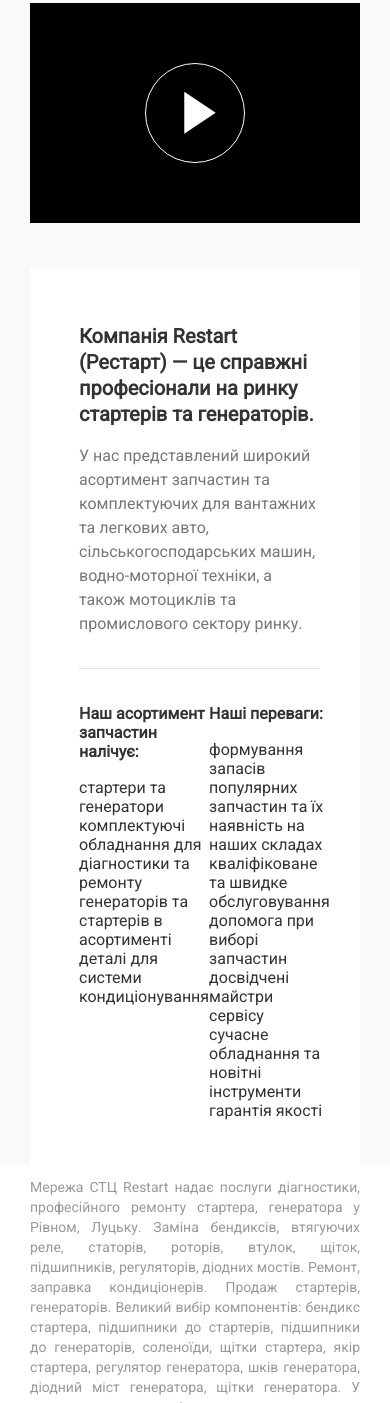
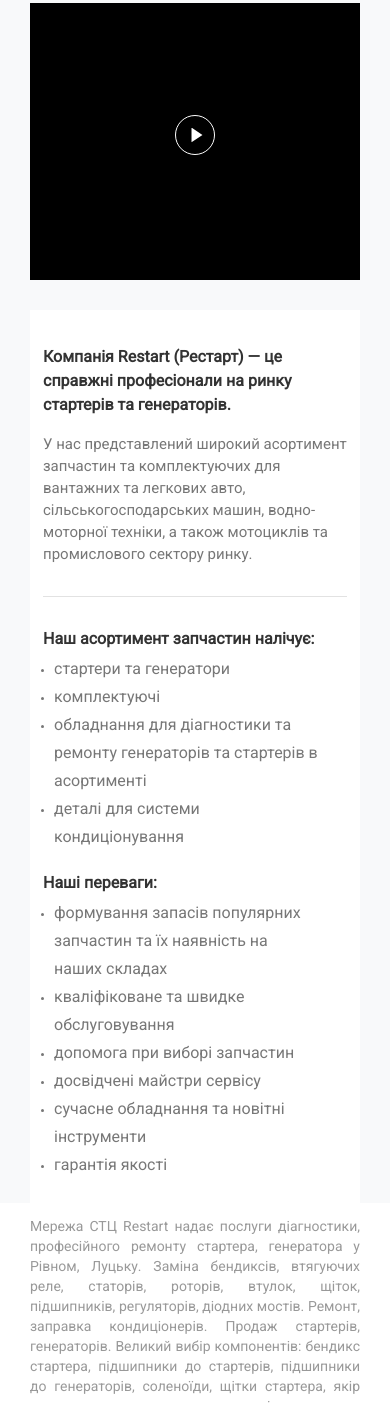
Before and after one commit to Promart1/restart_web, a website: page src/about.html in a window 390 px wide. Shown: the part 1040-2443 px from the top of the page. Drawn offline with nearby package versions, Linux system fonts and the light colour scheme; files that its build step writes are made by us from their sources; files whose address does not match are found by name.

Commit message:
add advantages section + fix bug in video section (tablet+mobile)

```diff
--- a/src/scss/style.scss
+++ b/src/scss/style.scss
@@ -750,7 +750,7 @@
   }
 
   &__item::marker {
-      font-size:x-small;
+    font-size: x-small;
     margin-right: -10px;
   }
 
@@ -768,7 +768,6 @@
     width: 290px;
     margin-right: auto;
     margin-left: auto;
-
   }
 
   &__container {
@@ -780,12 +779,22 @@
 }
 
 .video {
-
   &__inner {
     margin-top: 44px;
     background: black;
     height: 220px;
     padding-top: 60px;
+
+    @include respond-to($desktop) {
+      height: 277px;
+      padding-top: 112px;
+    }
+
+    @include respond-to($mobile) {
+      margin-top: 20px;
+      height: 220px;
+      padding-top: 60px;
+    }
   }
 
   &__circle {
@@ -797,6 +806,15 @@
     margin-right: auto;
     margin-left: auto;
 
+    @include respond-to($desktop) {
+      width: 40px;
+      height: 40px;
+    }
+
+    @include respond-to($mobile) {
+      width: 100px;
+      height: 100px;
+    }
   }
 
   &__trian {
@@ -804,6 +822,16 @@
     top: 50%;
     left: 55%;
     transform: translate(-50%, -50%);
+
+    @include respond-to($desktop) {
+      width: 15px;
+      height: 15px;
+    }
+
+    @include respond-to($mobile) {
+      width: 37px;
+      height: 37px;
+    }
   }
 
   &__container {
@@ -819,11 +847,9 @@
       padding-left: 0;
     }
   }
-
 }
 
 .advantages {
-
   &__inner {
     margin-top: 45px;
     padding-top: 55px;
@@ -856,13 +882,74 @@
     display: block;
     border-top: 1px solid #e2e2e2;
     margin-top: 32px;
-
   }
 
   &__wrapper {
-    margin-top: 35px;
+    margin-top: 40px;
     margin-left: 9px;
     display: flex;
+    justify-content: space-between;
+  }
+
+  &__block {
+    padding-right: 20px;
+  }
+
+  &__block:nth-last-child(1) {
+    padding-right: 0;
+  }
+
+  &__block-title {
+    font-size: 16px;
+    line-height: 24px;
+  }
+
+  &__list {
+    margin-top: 17px;
+  }
+
+  &__item {
+    color: rgba(119, 119, 119, 1);
+    font-size: 16px;
+    line-height: 28px;
+    list-style: disc;
+    max-width: 618px;
+  }
+
+  @include respond-to($desktop) {
+    &__inner {
+      margin-top: 26px;
+      padding-top: 35px;
+      padding-bottom: 31px;
+      padding-left: 15px;
+      padding-right: 15px;
+    }
+
+    &__cont {
+      margin-left: 0;
+    }
+
+    &__text {
+      margin-top: 21px;
+    }
+
+    &__cont::after {
+      margin-top: 18px;
+    }
+
+    &__wrapper {
+      margin-top: 25px;
+      margin-left: 0;
+    }
+
+    &__block {
+      margin-right: 20px;
+      padding-right: 0;
+    }
+
+    &__block:nth-last-child(1) {
+      margin-right: 0;
+      margin-left: 10px;
     }
 
     &__block-title {
@@ -870,6 +957,64 @@
     }
 
     &__list {
-    margin-top: 17px;
+      margin-top: 7px;
+    }
+
+    &__item {
+      margin-left: 10px;
     }
   }
+
+  @include respond-to($s-tablet) {
+    &__inner {
+      margin-top: 30px;
+      padding-bottom: 24px;
+      padding-left: 13px;
+      padding-right: 13px;
+    }
+
+    &__title {
+      font-size: 16px;
+      line-height: 24px;
+    }
+
+    &__text {
+      font-size: 15px;
+      line-height: 22px;
+      margin-top: 16px;
+      max-width: 825px;
+    }
+
+    &__cont::after {
+      margin-top: 31px;
+    }
+
+    &__wrapper {
+      margin-top: 30px;
+      display: block;
+    }
+
+    &__block {
+      padding-right: 0;
+      margin-right: 0;
+    }
+
+    &__block:nth-last-child(1) {
+      margin-left: 0;
+      margin-top: 20px;
+    }
+
+    &__list {
+      margin-top: 4px;
+    }
+
+    &__item {
+      max-width: 264px;
+      margin-left: 11px;
+    }
+
+    &__item::marker {
+      font-size: x-small;
+    }
+  }
+}
```
Lines whose indentation alone changed are shown as unchanged.
